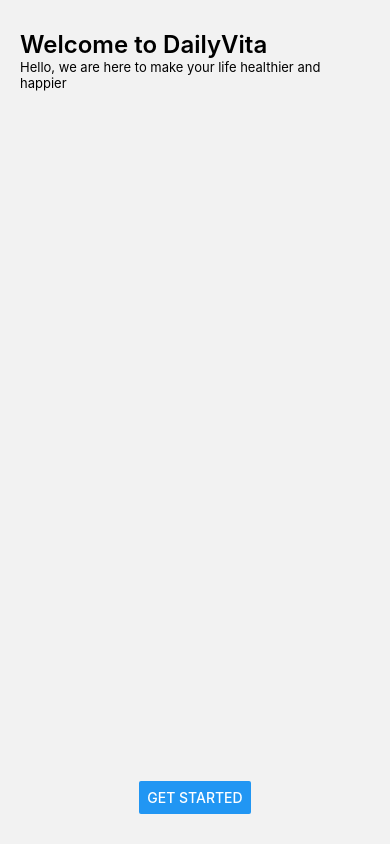
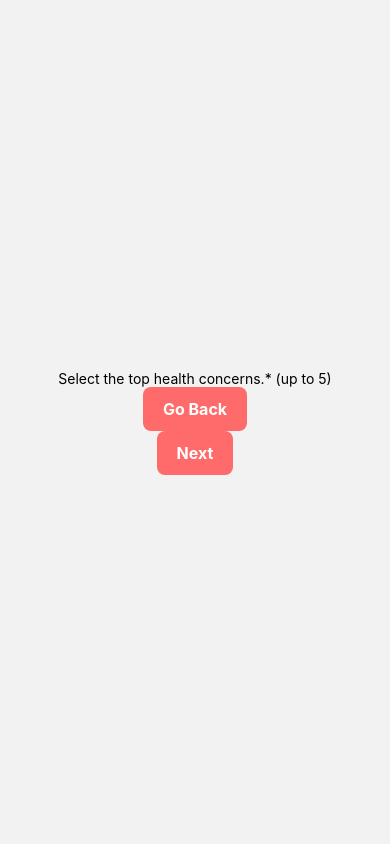
Before and after one commit to shyawn/State-Management, a React Native app: screen /HealthConcern in a window 390 px wide. Built offline with nearby package versions, Linux system fonts and the light colour scheme.

Commit message:
feat: create healthconcern page

```diff
--- a/App.tsx
+++ b/App.tsx
@@ -3,16 +3,24 @@
 import {NavigationContainer} from '@react-navigation/native';
 import {createNativeStackNavigator} from '@react-navigation/native-stack';
 import Home from './src/pages/Home';
-
-const Stack = createNativeStackNavigator();
+import HealthConcern from './src/pages/HealthConcern';
 
 function App(): React.JSX.Element {
-  const isDarkMode = useColorScheme() === 'dark';
+  // type RootStackParamList = {
+  //   Home: undefined;
+  //   HealthConcern: undefined;
+  //   Diet: undefined;
+  //   Allergies: undefined;
+  //   OtherOptions: undefined;
+  // };
+
+  const Stack = createNativeStackNavigator();
 
   return (
     <NavigationContainer>
       <Stack.Navigator screenOptions={{headerShown: false}}>
         <Stack.Screen name="Home" component={Home} />
+        <Stack.Screen name="HealthConcern" component={HealthConcern} />
       </Stack.Navigator>
     </NavigationContainer>
   );
--- /dev/null
+++ b/src/pages/HealthConcern.tsx
@@ -0,0 +1,21 @@
+import {View, Text} from 'react-native';
+import React from 'react';
+import {useNavigation} from '@react-navigation/native';
+import Button from '../components/Button';
+
+export default function HealthConcern() {
+  const navigation = useNavigation();
+  const handleBack = () => {
+    return navigation.goBack();
+  };
+  const handlePress = () => {
+    return navigation.navigate('Diets');
+  }; // todo: refactor for multiple cases
+  return (
+    <View style={{flex: 1, alignItems: 'center', justifyContent: 'center'}}>
+      <Text>Select the top health concerns.* (up to 5)</Text>
+      <Button title="Go Back" onPress={handleBack} />
+      <Button title="Next" onPress={handlePress} />
+    </View>
+  );
+}
--- a/src/pages/Home.tsx
+++ b/src/pages/Home.tsx
@@ -1,7 +1,13 @@
-import {View, Text, StyleSheet, Button} from 'react-native';
+import {View, Text, StyleSheet} from 'react-native';
 import React from 'react';
+import {useNavigation} from '@react-navigation/native';
+import Button from '../components/Button';
 
 export default function Home() {
+  const navigation = useNavigation();
+  const handlePress = () => {
+    return navigation.navigate('HealthConcern');
+  };
   return (
     <View style={styles.homeContainer}>
       <View style={styles.headerContainer}>
@@ -10,7 +16,7 @@
           Hello, we are here to make your life healthier and happier
         </Text>
       </View>
-      <Button title="Get Started"></Button>
+      <Button title="Get Started" onPress={handlePress} />
     </View>
   );
 }
```
